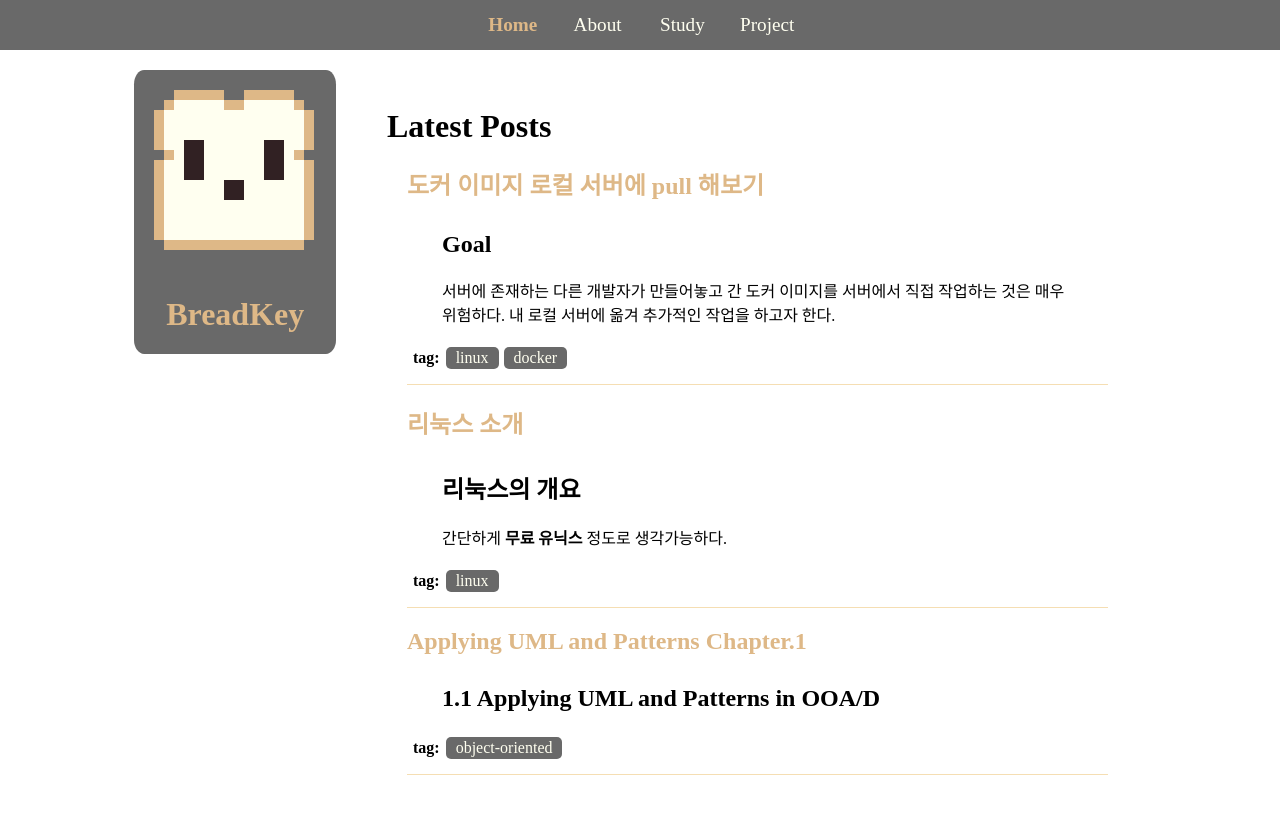
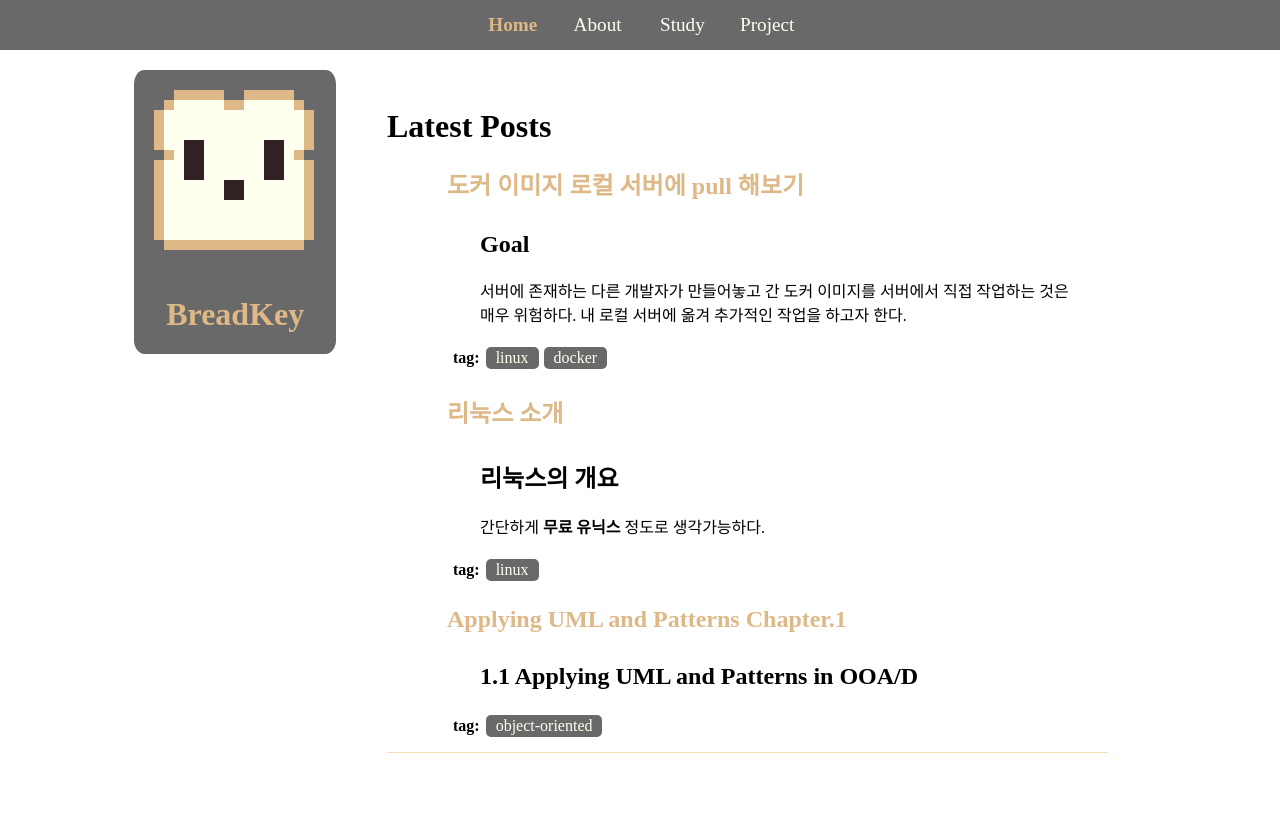
Before and after one commit to BreadKey/breadkey.github.io, a Jekyll site: the page built from index.html, in a window 1280 px wide. Shown: the top 814 px of the page. Built offline with Jekyll 4.4.1, drawn with Linux system fonts in a browser that asks for light colours.

Commit message:
포스트 요약 내용물은 post-list 스타일 적용 안받게 함

```diff
--- a/_includes/post_list.html
+++ b/_includes/post_list.html
@@ -1,7 +1,7 @@
 <div class="post-list">
-	<ul>
+	<ul id="post-list-ul">
 		{% for post in posts %}
-			<li>
+			<li id="post-list-li">
 				{% include post_summary.html %}
 			</li>
 		{% endfor %}
--- a/css/default.css
+++ b/css/default.css
@@ -57,12 +57,12 @@
 	color: burlywood;
 }
 
-.post-list li {
+ul#post-list-ul {
 	border-bottom: 1px solid wheat;
 	padding-bottom: 10px;
 }
 
-.post-list ul {
+li#post-list-li {
 	list-style-type: none;
 	padding-inline-start: 20px;
 }
```
